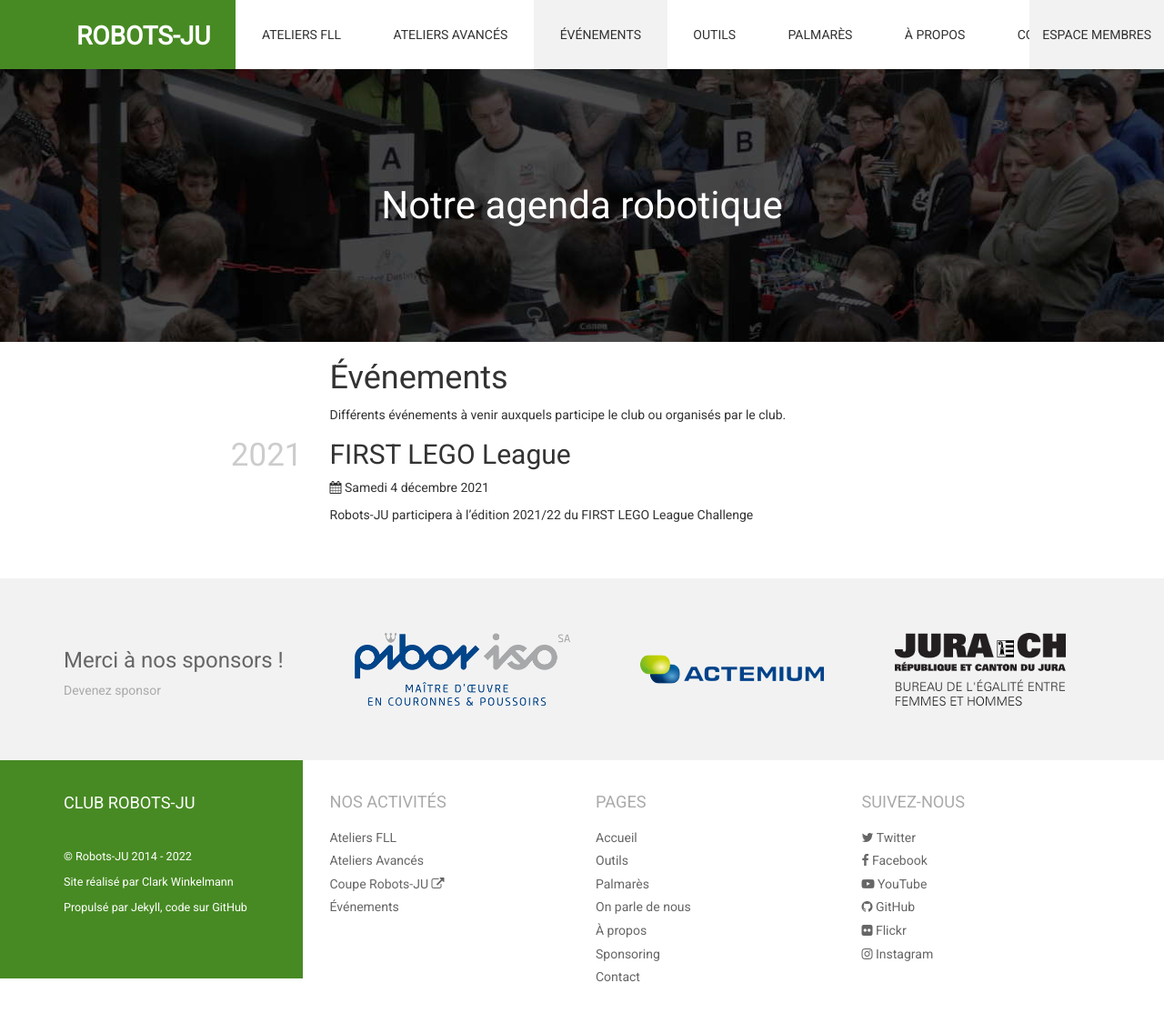
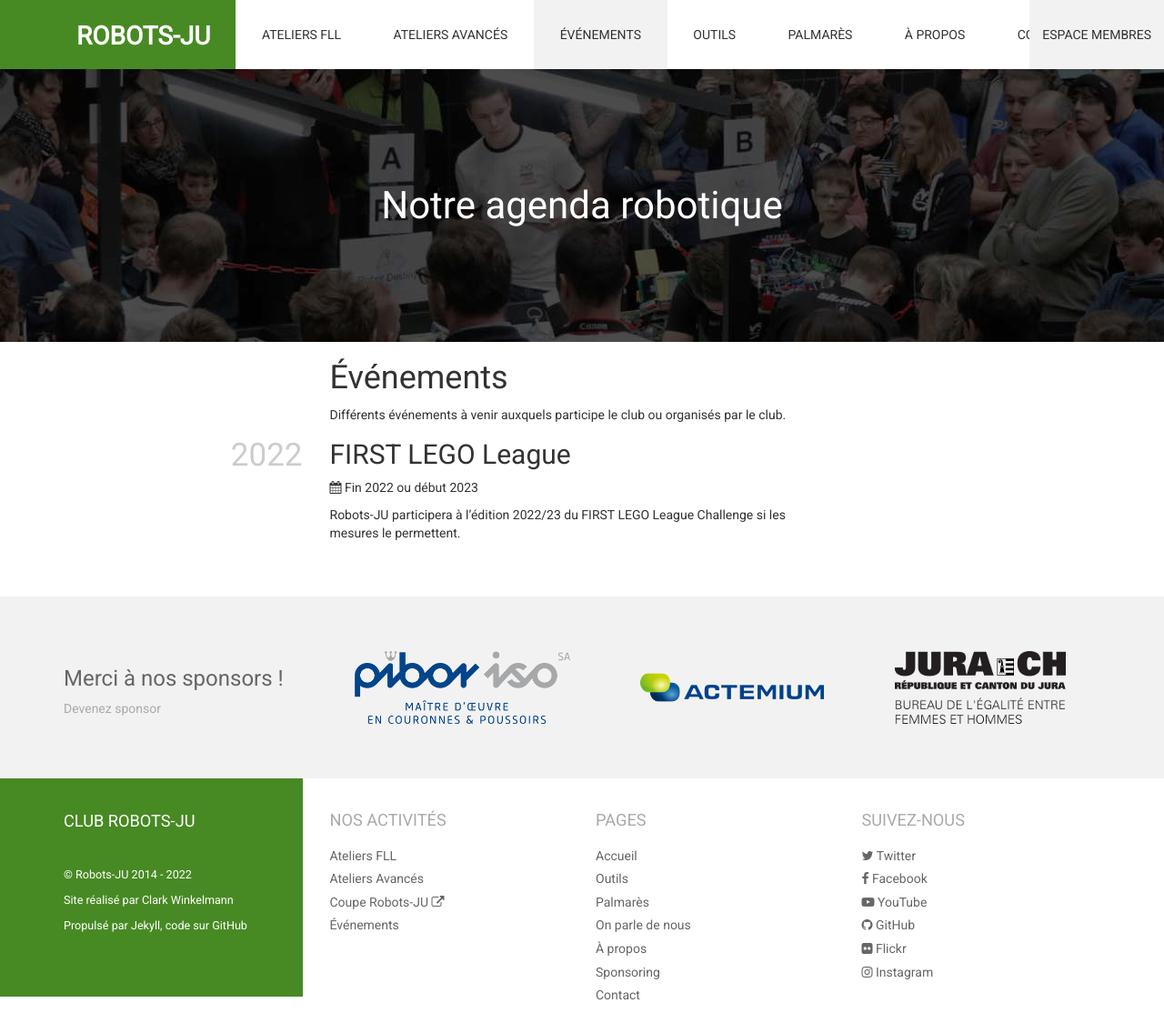
Before and after one commit to robots-ju/robots-ju.ch, a Jekyll site: the page built from events.md, in a window 1280 px wide. Shown: the whole page at 91% size. Built offline with Jekyll 4.4.1, drawn with Linux system fonts in a browser that asks for light colours; comment, search, counter and statistics services are not loaded.

Commit message:
Mise à jour événements

```diff
--- a/events.md
+++ b/events.md
@@ -8,11 +8,11 @@ banner_text: Notre agenda robotique
 
 Différents événements à venir auxquels participe le club ou organisés par le club.
 
-2021
+2022
 {:class="side-title"}
 
 ## FIRST LEGO League
 
-<i class="fa fa-calendar"></i> Samedi 4 décembre 2021
+<i class="fa fa-calendar"></i> Fin 2022 ou début 2023
 
-Robots-JU participera à l'édition 2021/22 du FIRST LEGO League Challenge
+Robots-JU participera à l'édition 2022/23 du FIRST LEGO League Challenge si les mesures le permettent.
```
